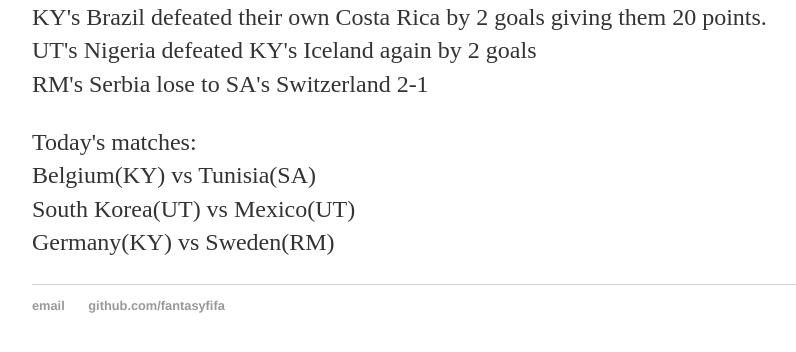
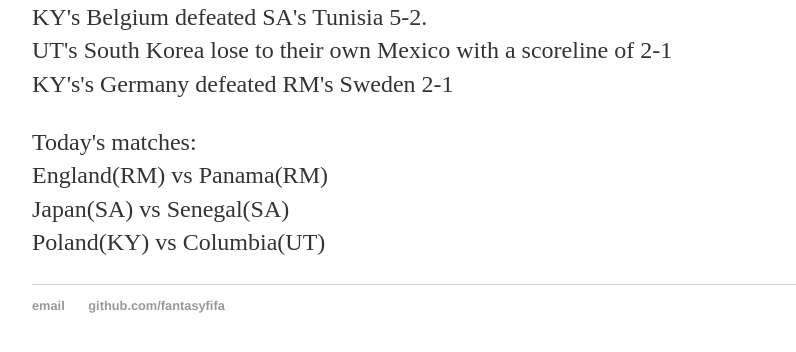
Before and after one commit to fantasyfifa/fantasyfifa.github.io, a Jekyll site: the page built from index.html, in a window 1280 px wide, cut to the strip 740-1113 px from the top of the page. Shown: the top 352 px of the strip, without its empty margins (160-956 px from the left). Built offline with Jekyll 4.4.1, drawn with Linux system fonts in a browser that asks for light colours.

Commit message:
Update index.html

```diff
--- a/index.html
+++ b/index.html
@@ -8,7 +8,7 @@ title: Fantasy Fifa
 	<p>15 for a win, 10 for a draw, 5 for a loss. ±GD as needed.</p>
 	<p>Site designed by Mayank Goel. Yeah, he's that cool.</p>
 	<p>The site is updated by every evening 8pm, reflecting the past day's score changes. So please check the site everyday.</p>
-	<a href="https://ibb.co/iNuG4o"><img src="https://preview.ibb.co/d5YnAT/score.png" alt="score" border="0" /></a>
-	<p>KY's Brazil defeated their own Costa Rica by 2 goals giving them 20 points.<br/> UT's Nigeria defeated KY's Iceland again by 2 goals <br/> RM's Serbia lose to SA's Switzerland 2-1</p>
-	<p>Today's matches:<br/>Belgium(KY) vs Tunisia(SA)<br/>South Korea(UT) vs Mexico(UT)<br/>Germany(KY) vs Sweden(RM)<br/></p>
+	<a href="https://ibb.co/gXt5Eo"><img src="https://preview.ibb.co/dBG30T/score2.png" alt="score2" border="0"></a>
+	<p>KY's Belgium defeated SA's Tunisia 5-2.<br/> UT's South Korea lose to their own Mexico with a scoreline of 2-1 <br/> KY's's Germany defeated RM's Sweden 2-1</p>
+	<p>Today's matches:<br/>England(RM) vs Panama(RM)<br/>Japan(SA) vs Senegal(SA)<br/>Poland(KY) vs Columbia(UT)<br/></p>
 </div><!-- /.blurb -->
```
